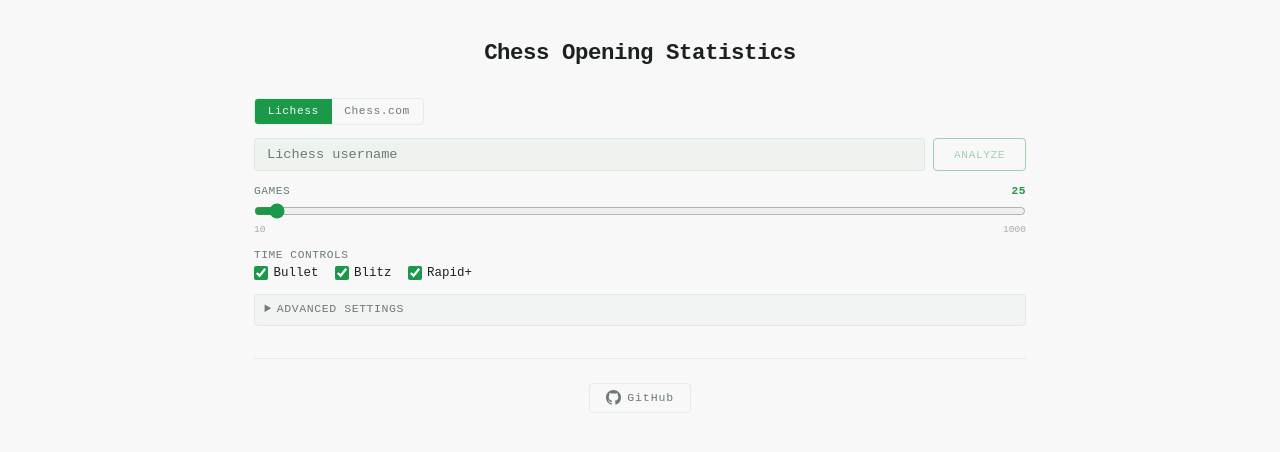
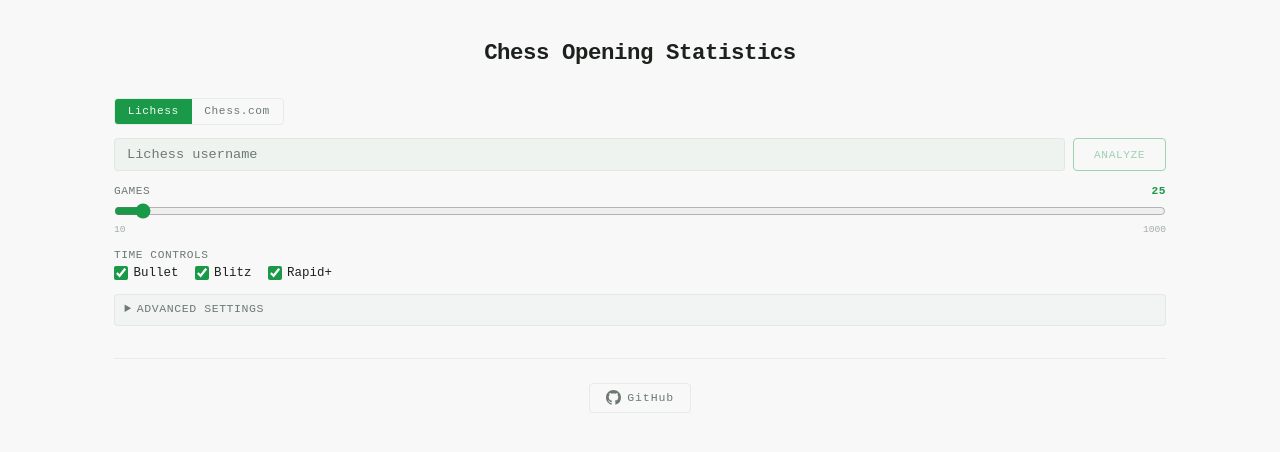
Before and after one commit to cindehaa/chess-opening-stats, a Next.js app: page / in a window 1280 px wide. Shown: the top 452 px of the page. Built offline with nearby package versions, Linux system fonts and the light colour scheme.

Commit message:
update max-width of page layout to 1100px

```diff
--- a/src/app/chess/opening-stats/page.module.css
+++ b/src/app/chess/opening-stats/page.module.css
@@ -1,5 +1,5 @@
 .page {
-  max-width: 820px;
+  max-width: 1100px;
   margin: 0 auto;
   padding: 2.5rem 1.5rem 4rem;
   display: flex;
```
